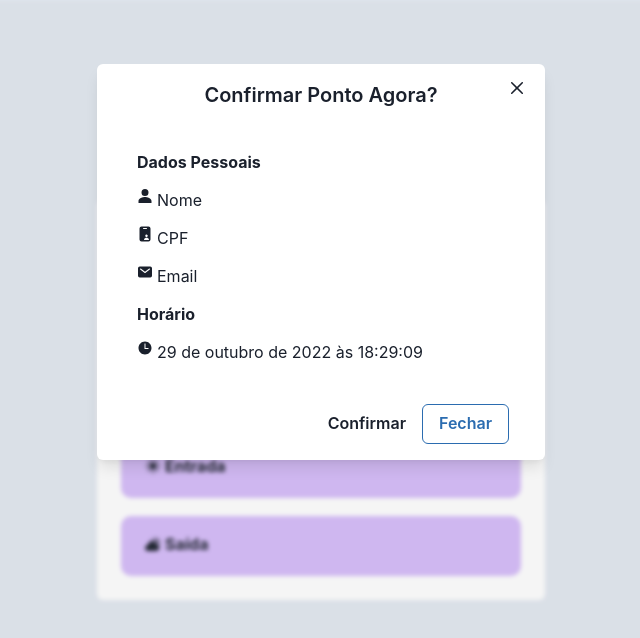
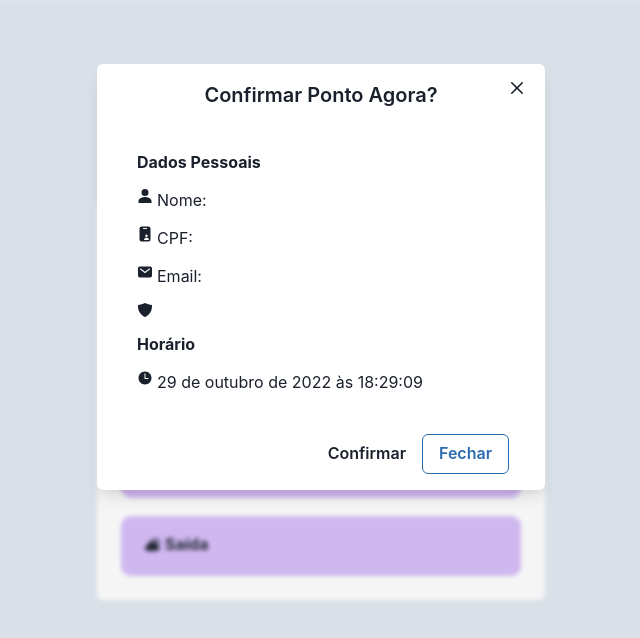
Before and after one commit to attkniat/marca-ponto-web, a React (Vite) app: page /home in a window 1280 px wide. Both pictures are taken after a click on the button "Marcar". Shown: the top 638 px of the page, without its empty margins (319-959 px from the left). Built offline with nearby package versions, Linux system fonts and the light colour scheme; no server answers.

Commit message:
Listando dados do usuário logado
Presente no modal de confirmação de ponto

```diff
--- a/src/modules/home/page/ModalPontoConfirmar.tsx
+++ b/src/modules/home/page/ModalPontoConfirmar.tsx
@@ -1,7 +1,30 @@
 import { Button, Flex, SimpleGrid, Icon, Text, ModalOverlay, Modal, ModalBody, ModalCloseButton, ModalContent, ModalFooter, ModalHeader } from "@chakra-ui/react";
-import { IoTimeSharp, IoPersonSharp, IoIdCard, IoMail } from "react-icons/io5";
+import { useEffect, useState } from "react";
+import { IoTimeSharp, IoPersonSharp, IoIdCard, IoMail, IoShieldSharp } from "react-icons/io5";
 
 export function ModalPontoConfirmar(isOpen: boolean, onClose: () => void, formatedDate: string, handleConfirm: () => Promise<void>, loading: boolean) {
+
+    const [nome, setNome] = useState<any | null>(null);
+    const [CPF, setCPF] = useState<any | null>(null);
+    const [email, setEmail] = useState<any | null>(null);
+    const [role, setRole] = useState<any | null>(null);
+
+    useEffect(() => {
+
+        const nomeC = localStorage.getItem('customerName');
+        setNome(nomeC);
+
+        const CPF = localStorage.getItem('customerCPF');
+        setCPF(CPF);
+
+        const emailC = localStorage.getItem('customerEmail');
+        setEmail(emailC);
+
+        const roleC = localStorage.getItem('customerRole');
+        setRole(roleC);
+
+    }, [isOpen])
+
 
     return <Modal isOpen={isOpen} onClose={onClose}>
         <ModalOverlay
@@ -17,15 +40,19 @@ export function ModalPontoConfirmar(isOpen: boolean, onClose: () => void, format
                     <Text as='b'> Dados Pessoais</Text>
                     <Flex gap='4px'>
                         <Icon as={IoPersonSharp}></Icon>
-                        <Text> Nome</Text>
+                        <Text> Nome: {nome}</Text>
                     </Flex>
                     <Flex gap='4px'>
                         <Icon as={IoIdCard}></Icon>
-                        <Text> CPF</Text>
+                        <Text> CPF: {CPF}</Text>
                     </Flex>
                     <Flex gap='4px'>
                         <Icon as={IoMail}></Icon>
-                        <Text> Email</Text>
+                        <Text> Email: {email}</Text>
+                    </Flex>
+                    <Flex gap='4px'>
+                        <Icon as={IoShieldSharp}></Icon>
+                        <Text> {role}</Text>
                     </Flex>
                     <Text as='b'> Horário</Text>
                     <Flex gap='4px'>
```
